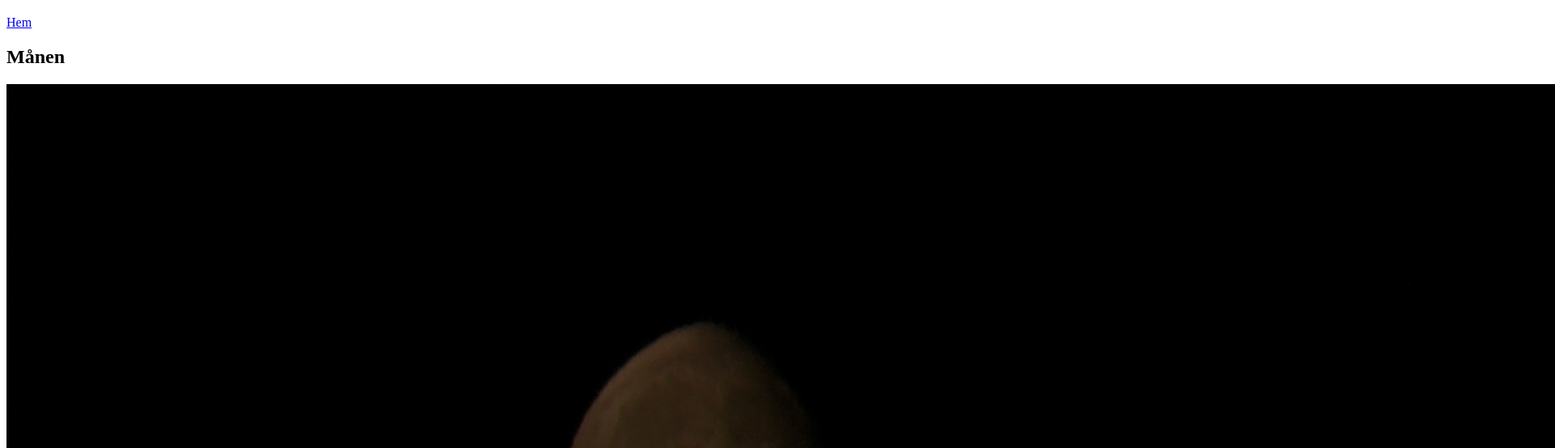
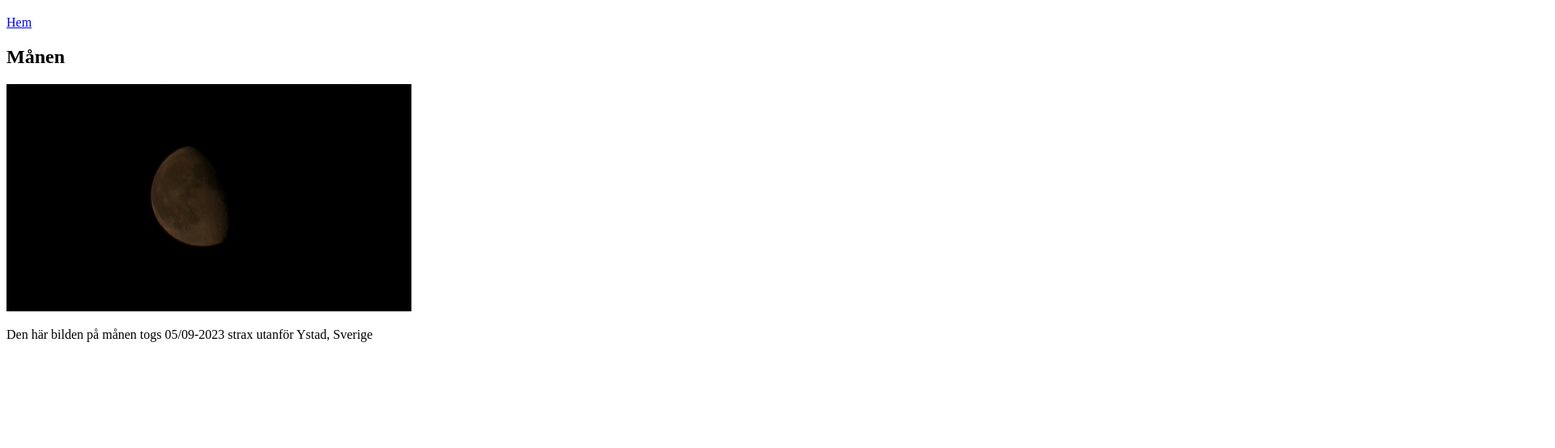
Before and after one commit to MrArdwolf/modul-1-grupp, a plain HTML site: page Elias.html in a window 1280 px wide. Shown: the part 61-615 px from the top of the page at 81% size, 1920 px wide, since content can reach past the window. Drawn offline with Linux system fonts and the light colour scheme.

Commit message:
image width in Elias.html

```diff
--- a/Elias.html
+++ b/Elias.html
@@ -11,7 +11,7 @@
 
     <h2>Månen</h2>
 
-    <img src="images/_DSC5055.jpg" alt="Detta är en bild på månen">
+    <img src="images/_DSC5055.jpg" alt="Detta är en bild på månen" width="500">
     <p>Den här bilden på månen togs 05/09-2023 strax utanför Ystad, Sverige</p>
 
 
```
